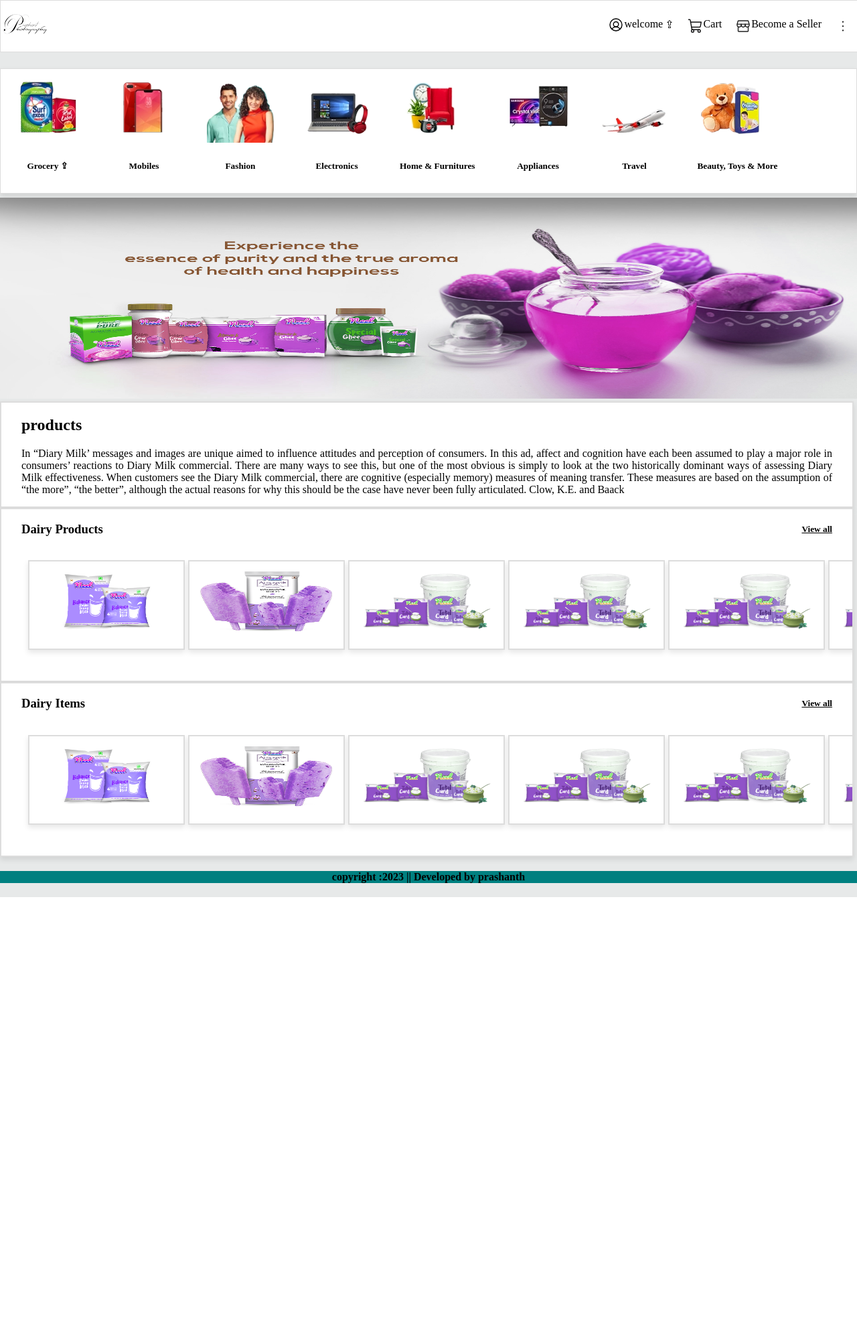
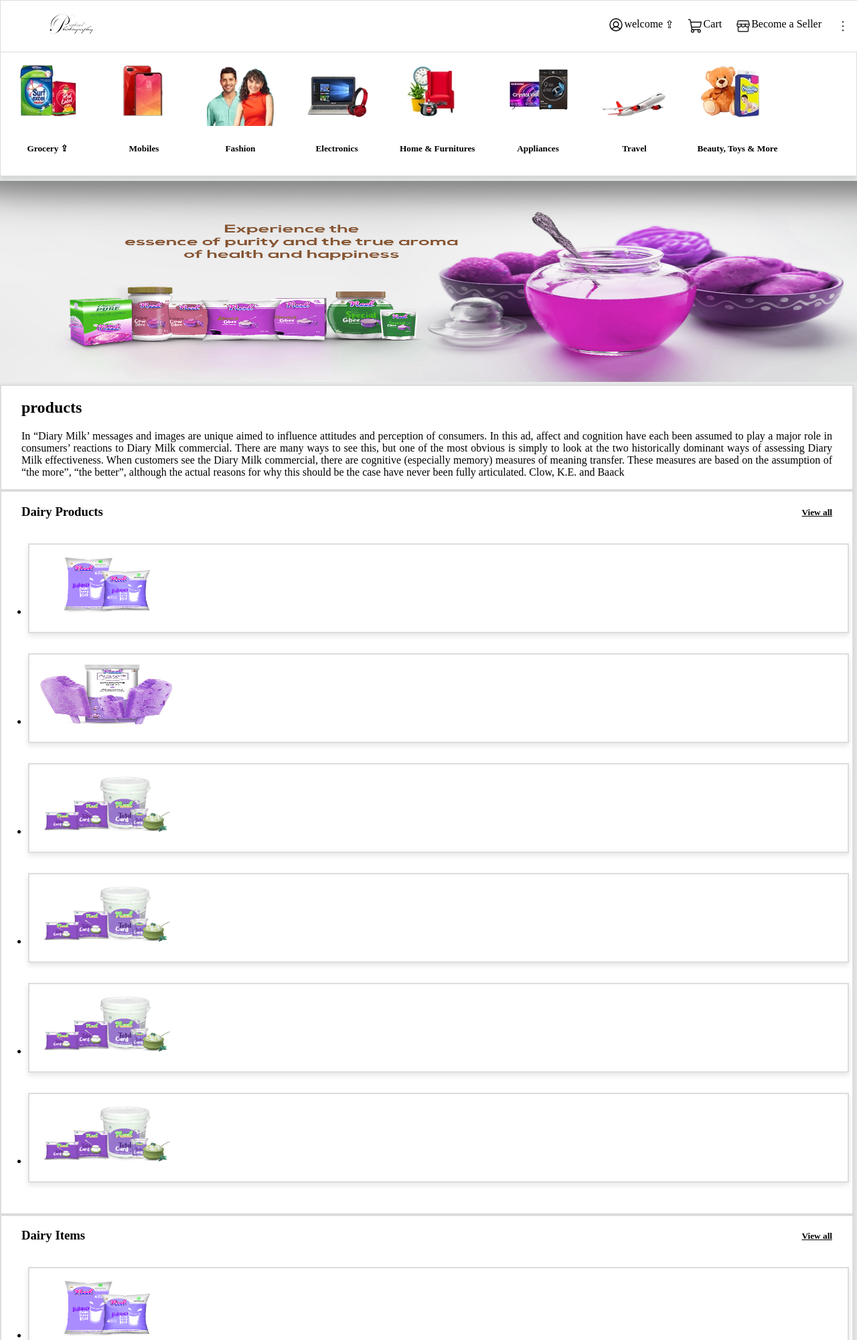
Before and after one commit to Prashanthkumar8466/project, a Django app: page /home in a window 1280 px wide. Shown: the top 2000 px of the page at 67% size. Before the commit the page ends 1339 px from the top, so only its background shows below. Run offline with Django 4.2, Linux system fonts and the light colour scheme.

Commit message:
"change"

```diff
--- a/static/css/base.css
+++ b/static/css/base.css
@@ -95,13 +95,13 @@
     position: absolute;
     background-color:white;
     border-radius: 5px;
-    box-shadow: 0 4px 8px rgba(129, 127, 127, 0.2);
+    box-shadow: 0 4px 8px rgba(109, 106, 106, 0.2);
     justify-content: start;
     width: fit-content;
     transition: transform 3s ease;
 }
 .username:hover .submenu li:hover{
-    background-color:rgba(141, 136, 136, 0.1);
+    background-color:rgba(95, 88, 88, 0.1);
 }
 .username .submenu li{
     align-items: start;
--- a/static/css/home.css
+++ /dev/null
@@ -1,8 +0,0 @@
-.adv{
-    width: 100%;
-    list-style: none;
-    display:flex;
-    overflow:hidden;
-    overflow-wrap: border;
-    scroll-behavior: smooth;
-  }
--- a/template/base.html
+++ b/template/base.html
@@ -41,7 +41,7 @@
             </div>
             <!--end phone sidebar button-->
             <div class="main-bar">
-                <a href="{% url 'home' %}"><img src="{% static 'images/banner/my-logo2.webp'%}" alt="image" style="height: 50px; margin-top: 3px;margin-right: 4px;"></a>
+                <a href="{% url 'home' %}"><img src="{% static 'images/banner/my-logo2.webp'%}" alt="image" style="height: 50px; margin-top: 3px;margin-left:100%;"></a>
             </div>
             <div class="main-bar">
                 <ul class="menu">
--- a/template/home.html
+++ b/template/home.html
@@ -6,11 +6,15 @@
 {% endblock %}
 {% block banner-slider %}
 <style>
+  .top{
+    margin-top:6%;
+  }
   .items-display{
   border: 1px solid #ddd;
   box-shadow: 0 4px 8px rgba(0, 0, 0, 0.1);
   left: 0%;
   background-color: white;
+  justify-content: space-between;"
   }
   .items-display li{
     cursor: pointer;
@@ -27,7 +31,7 @@
     list-style: none;
     padding: 0;
     margin: 0;
-    transition: background-color 0.3s ease
+    transition: background-color 0.3s ease;
 }
 .items-display li {
   display: inline-block;
@@ -48,10 +52,12 @@
 .items-display li:hover .submenu li a{
     padding:0;
 }
+@media screen and (max-width:800px){
+}
 </style>
-<div style="margin-top:8%;">
+<div class="top">
 </div>
-<ul style="list-style: none;justify-content: space-between;" class="items-display">
+<ul style="list-style: none;" class="items-display">
   <li>
     <a href="{% url 'Groceries'%}">
       <img src="{% static 'images/banner/grocery.webp'%}">
```
